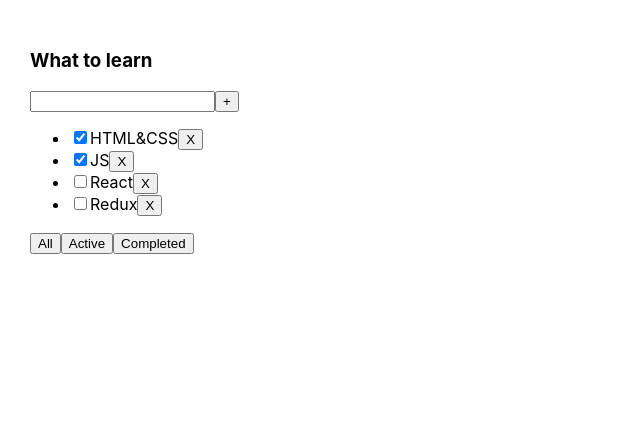
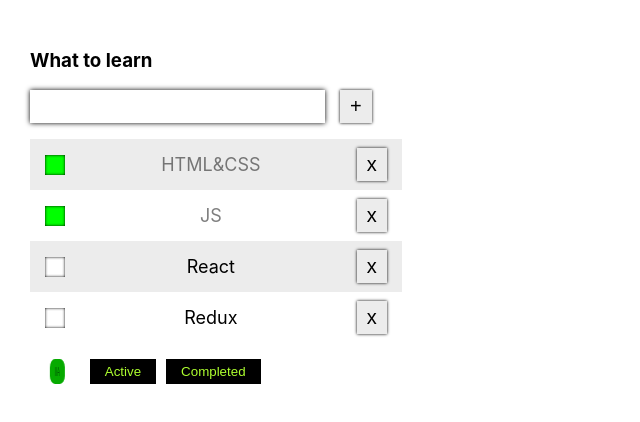
Before and after one commit to makstravm/Todo-list-les, a React (Create React App) app: page / in a window 1280 px wide. Shown: the top 422 px of the page, without its empty margins (0-640 px from the left). Built offline with nearby package versions, Linux system fonts and the light colour scheme.

Commit message:
added change input checkbox, input field handler for space and input error, styling completed tasks

```diff
--- a/src/App.css
+++ b/src/App.css
@@ -6,3 +6,128 @@
 .App > div {
   margin-right: 50px;
 }
+
+.is-done {
+  opacity: 0.5;
+}
+
+.btn {
+  display: inline-block;
+  padding: 5px 15px;
+  border: none;
+  background-color: #000;
+  color: greenyellow;
+  margin: 0 5px;
+  cursor: pointer;
+  transition: all 0.3s;
+}
+.btn:hover {
+  box-shadow: inset 0px 0px 10px 0px #3cff00;
+}
+.btn.active-filter {
+  animation: BoxCircle 1.5s linear infinite;
+}
+
+.error {
+  border: 2px solid red;
+  background-color: rgba(255, 0, 0, 0.247);
+  outline: none;
+}
+.input {
+  padding: 5px 15px;
+  font-size: 20px;
+  background-color: #fff;
+  border: none;
+  margin-right: 15px;
+  box-shadow: 0px 0px 5px 0px #000000;
+}
+.input.error {
+  box-shadow: 0px 0px 5px 0px #ff0000;
+  background-color: rgba(255, 0, 0, 0.247);
+  outline: none;
+}
+.errorText {
+  color: red;
+  font-size: 14px;
+}
+.btnInput {
+  background-color: #ececec;
+  border: none;
+  font-size: 20px;
+  padding: 5px 10px;
+  cursor: pointer;
+  box-shadow: 0px 0px 3px 0px #000000;
+  transition: all 0.3s;
+}
+.btnInput:hover {
+  background-color: rgb(248, 248, 248);
+}
+.btnInput:active {
+  background-color: #fff;
+  box-shadow: inset 0px 0px 3px 0px #000000;
+}
+.list {
+  padding: 0;
+  list-style: none;
+}
+.listItem {
+  display: flex;
+  justify-content: space-between;
+  align-items: center;
+  padding: 5px 15px;
+  max-width: 400px;
+  width: 100%;
+}
+.listItem:nth-child(odd) {
+  background-color: #ececec;
+}
+.listItem:nth-child(even) {
+  background-color: #fff;
+}
+.listSpan {
+  font-size: 18px;
+  padding: 10px 15px;
+}
+.checkboxInput {
+  width: 1px;
+  height: 1px;
+  overflow: hidden;
+  clip: rect(0 0 0 0);
+  position: absolute;
+}
+.checkboxCheck {
+  display: flex;
+  align-items: center;
+  justify-content: center;
+  width: 20px;
+  height: 20px;
+  background-color: #fff;
+  box-shadow: inset 0px 0px 3px 0px #000000;
+  cursor: pointer;
+}
+
+.checkboxInput:checked + .checkboxCheck {
+ background-color: rgb(0, 255, 0);
+}
+
+@keyframes BoxCircle {
+  0% {
+    background-color: rgb(0, 0, 0);
+    color: rgb(0, 255, 13);
+    border-radius: 0;
+    transform: scale(0);
+    transform: scale(1, 1);
+  }
+  50% {
+    transform: scale(-1, 1);
+    border-radius: 50%;
+    background-color: rgb(9, 255, 0);
+    color: rgb(0, 0, 0);
+  }
+  100% {
+    border-radius: 0;
+    transform: scale(1, 1);
+    background-color: rgb(0, 0, 0);
+    color: rgb(0, 255, 13);
+  }
+}
--- a/src/App.tsx
+++ b/src/App.tsx
@@ -54,6 +54,11 @@
         return task
     }
   }
+  function changeTaskStatus(taskId: string, isDone: boolean) {
+    const updateTasks = task.map(t => t.id === taskId ? { ...t, isDone } : t)
+    setTask(updateTasks)
+
+  }
 
   //UI:
 
@@ -64,7 +69,9 @@
         tasks={getFilterTasks()}
         removeTask={removeTask}
         changeFilterTodoList={changeFilterTodoList}
-        addTask = {addTask}
+        addTask={addTask}
+        filter={filter}
+        changeTaskStatus={changeTaskStatus}
       />
     </div>
   );
--- a/src/Todolist.tsx
+++ b/src/Todolist.tsx
@@ -7,24 +7,48 @@
   removeTask: (taskId: string) => void
   changeFilterTodoList: (value: filterValuesType) => void
   addTask: (title: string) => void
+  filter: filterValuesType
+  changeTaskStatus: (taskId: string, isDone: boolean) => void
 }
 export function TodoList(props: PropsTodoList) {
   const [title, setTitle] = useState<string>('')
+  const [error, setError] = useState<boolean>(false)
   const tasksJSX = props.tasks.map(t => {
+    const taskClass = 'listSpan' + ' ' + (t.isDone ? 'is-done' : '')
     const removeTask = () => props.removeTask(t.id)
+    const changeCheckBox = (e: ChangeEvent<HTMLInputElement>) => {
+      props.changeTaskStatus(t.id, e.currentTarget.checked)
+    }
     return (
-      <li >
-        <input type="checkbox" checked={t.isDone} />
-        <span>{t.title}</span>
-        <button onClick={removeTask}>X</button>
+      <li key={t.id} className='listItem'>
+        <label>
+          <input
+            className='checkboxInput'
+            type="checkbox" checked={t.isDone}
+            onChange={changeCheckBox}
+          />
+          <span className='checkboxCheck'></span>
+        </label>
+        <span className={taskClass}>{t.title}</span>
+        <button onClick={removeTask}
+          className='btnInput'>x</button>
       </li>
     )
   })
   const onClickAddTask = () => {
-    props.addTask(title)
+    const validetedTitle = title.trim()
+    if (validetedTitle) {
+      props.addTask(validetedTitle)
+    } else {
+      setError(true)
+    }
     setTitle('')
   }
-  const onChangeTitle = (e: ChangeEvent<HTMLInputElement>) => setTitle(e.currentTarget.value)
+  const errorStatus = error ? 'error' : ''
+  const onChangeTitle = (e: ChangeEvent<HTMLInputElement>) => {
+    setTitle(e.currentTarget.value)
+    setError(false)
+  }
   const onKeyPressAddTask = (e: KeyboardEvent<HTMLInputElement>) => {
     if (e.key === 'Enter') {
       onClickAddTask()
@@ -34,6 +58,10 @@
   const changeFilterActiveTodoList = () => props.changeFilterTodoList('active')
   const changeFilterCompletedTodoList = () => props.changeFilterTodoList('completed')
 
+  const activeFilterBtnAll = 'btn' + ' ' + (props.filter === 'all' ? 'active-filter' : '')
+  const activeFilterBtnActive = 'btn' + ' ' + (props.filter === 'active' ? 'active-filter' : '')
+  const activeFilterBtnCompleted = 'btn' + ' ' + (props.filter === 'completed' ? 'active-filter' : '')
+
   return (
     <div>
       <h3>{props.title}</h3>
@@ -42,16 +70,21 @@
           value={title}
           onChange={onChangeTitle}
           onKeyPress={onKeyPressAddTask}
+          className={'input' + ' ' + (errorStatus)}
         />
-        <button onClick={onClickAddTask}>+</button>
+
+        <button
+          className='btnInput'
+          onClick={onClickAddTask}>+</button>
+        {error && <div className='errorText'>Text isn't corrected!!!</div>}
       </div>
-      <ul>
-        <li>{tasksJSX}</li>
+      <ul className='list'>
+        {tasksJSX}
       </ul>
       <div>
-        <button onClick={changeFilterAllTodoList}>All</button>
-        <button onClick={changeFilterActiveTodoList}>Active</button>
-        <button onClick={changeFilterCompletedTodoList}>Completed</button>
+        <button className={activeFilterBtnAll} onClick={changeFilterAllTodoList}>All</button>
+        <button className={activeFilterBtnActive} onClick={changeFilterActiveTodoList}>Active</button>
+        <button className={activeFilterBtnCompleted} onClick={changeFilterCompletedTodoList}>Completed</button>
       </div>
     </div >
   )
```
